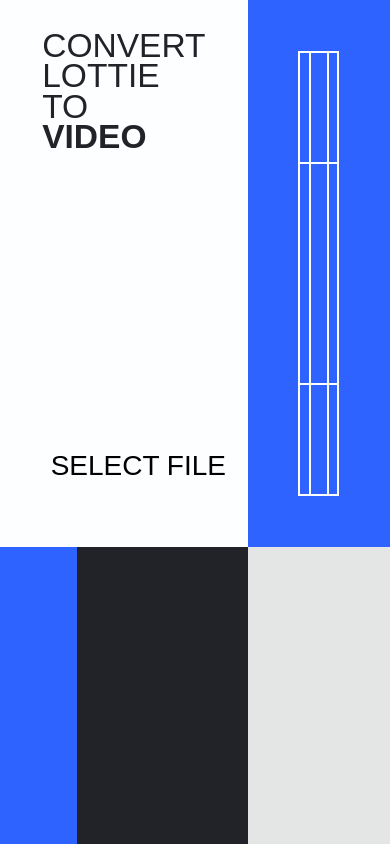
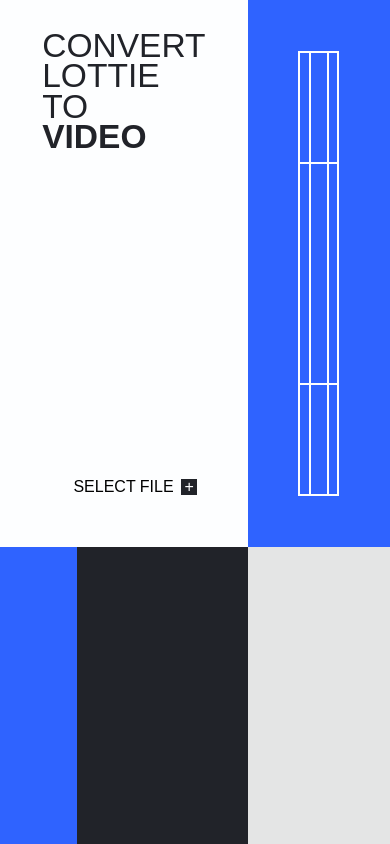
Before and after one commit to ekuiux/ConvertLottieToVideo, a React (Create React App) app in the folder client-react/: page / in a window 390 px wide. Built offline with nearby package versions, Linux system fonts and the light colour scheme; a web font is replaced by a local one.

Commit message:
Добавлено масштабирование и адаптивные стили для кнопок и шрифтов в UploadLottieLayout

```diff
--- a/client-react/src/components/UploadLottieLayout.js
+++ b/client-react/src/components/UploadLottieLayout.js
@@ -60,7 +60,11 @@
               style={{ display: "none" }}
             />
             <div className="controls-container">
-              <button className="upload-button" onClick={() => fileInputRef.current.click()}>
+              <button
+                className="upload-button"
+                onClick={() => fileInputRef.current.click()}
+                style={{ width: selectedFileName !== "Select File" ? "100%" : "auto" }} // Добавлено условие для установки ширины
+              >
                 <span className="text">{selectedFileName}</span> {/* Добавлено обертывание текста в span */}
                 <div className="icon">+</div>
               </button>
--- a/client-react/src/styles/UploadLottieLayout.css
+++ b/client-react/src/styles/UploadLottieLayout.css
@@ -15,6 +15,7 @@
   --color-yellow: #D0FF13;
   --color-border: #FDFEFF;
   --font-family: 'Nebulica', sans-serif;
+  --font-size-responsive: clamp(16px, 2.1vw, 28px); /* Добавлено для размера шрифта */
 }
 
 .container {
@@ -143,7 +144,7 @@
   border: none;
   background: none;
   cursor: pointer;
-  font-size: 28px;
+  font-size: var(--font-size-responsive); /* Заменено на переменную */
   font-weight: 500;
   font-family: var(--font-family);
   text-transform: uppercase;
@@ -153,7 +154,7 @@
   overflow: hidden; /* Добавлено для обрезки текста */
   text-overflow: ellipsis; /* Добавлено для многоточия */
   white-space: nowrap; /* Добавлено для предотвращения переноса текста */
-  max-width: 360px;
+  max-width: 320px;
 }
 
 .upload-button .text,
@@ -170,14 +171,19 @@
   display: flex;
   align-items: center;
   justify-content: center;
-  width: 60px;
-  height: 60px;
+  width: 4vw; /* Изменено для масштабирования иконки */
+  height: 4vw; /* Изменено для масштабирования иконки */
   background-color: var(--color-dark);
   color: var(--color-white);
-  margin-left: 30px; /* Убираем отступ слева */
+  margin-left: 2vw; /* Убираем отступ слева */
   margin-right: 0; /* Убираем отступ справа */
   padding: 0;
   flex-shrink: 0; /* Добавлено для предотвращения изменения размеров иконки */
+}
+
+.upload-button:hover .icon,
+.convert-button:hover .icon {
+  color: var(--color-yellow); /* Изменено для изменения цвета иконки при наведении */
 }
 
 .convert-button {
@@ -191,30 +197,34 @@
 .fps-selector {
   display: flex;
   align-items: center;
-  gap: 10px;
+  gap: 0.1vw; /* Изменено для масштабирования расстояния между элементами */
   font-family: var(--font-family);
   width: 100%;
-  min-width: 360px;
-  justify-content: space-between
+  max-width: 320px;
+  justify-content: space-between;
 }
 
 .fps-selector label {
   font-weight: 100;
-  font-size: 28px;
-  padding-right: 7px;
+  font-size: var(--font-size-responsive); /* Заменено на переменную */
+  padding-right: 0.5vw; /* Изменено для масштабирования отступа */
 }
 
 .fps-selector button {
   background: none;
   border: none;
   cursor: pointer;
-  padding: 5px 10px;
-  font-size: 28px;
+  padding: 0, 0.5vw; /* Изменено для масштабирования отступа */
+  font-size: var(--font-size-responsive); /* Заменено на переменную */
   font-weight: 100;
   color: var(--color-dark);
   font-family: var(--font-family);
   text-transform: uppercase;
-  width: 60px; /* Фиксированная ширина для кнопок */
+  width: 4vw; /* Изменено для масштабирования ширины кнопок */
+}
+
+.fps-selector button:hover {
+  color: var(--color-blue); /* Изменено для изменения цвета текста при наведении */
 }
 
 .fps-selector button.selected {
@@ -272,6 +282,14 @@
   opacity: 1;
 }
 
+.fps-selector button:hover:not(.selected) {
+  color: var(--color-blue); /* Изменено для изменения цвета текста при наведении, если кнопка не выбрана */
+}
+
+.fps-selector button.selected:hover {
+  color: var(--color-dark); /* Добавлено для сохранения черного цвета при наведении на активную кнопку */
+}
+
 @keyframes animateHalfHeight {
   0% {
     top: 25%;
@@ -315,9 +333,13 @@
   display: flex;
   flex-direction: column;
   align-items: flex-end;
-  gap: 2rem;
+  gap: 3vh;
   margin-top: auto;
   margin-left: auto;
+  width: 100%; /* Добавлено для масштабирования по ширине */
+  max-width: 40%; /* Убрано ограничение максимальной ширины */
+  box-sizing: border-box; /* Добавлено для учета padding и border в ширине */
+  z-index: 4;
 }
 
 h1 {
```
Also changed, not shown: 1 other file (tests, documents, lock files or other folders).
